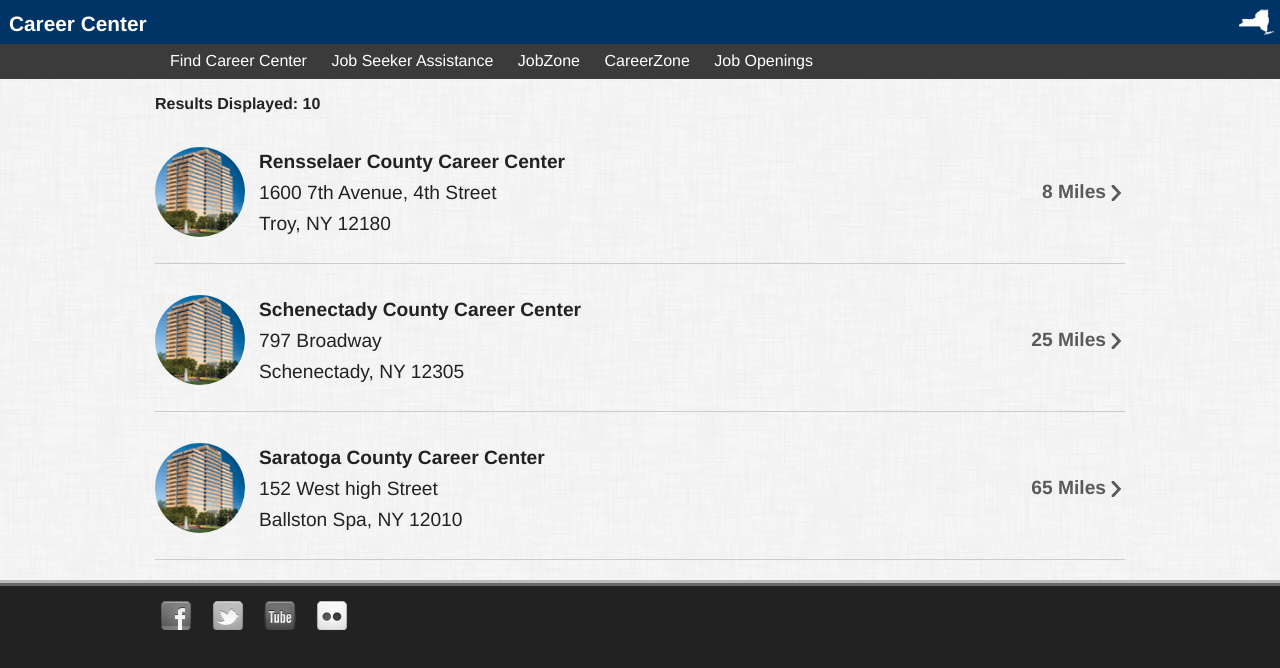
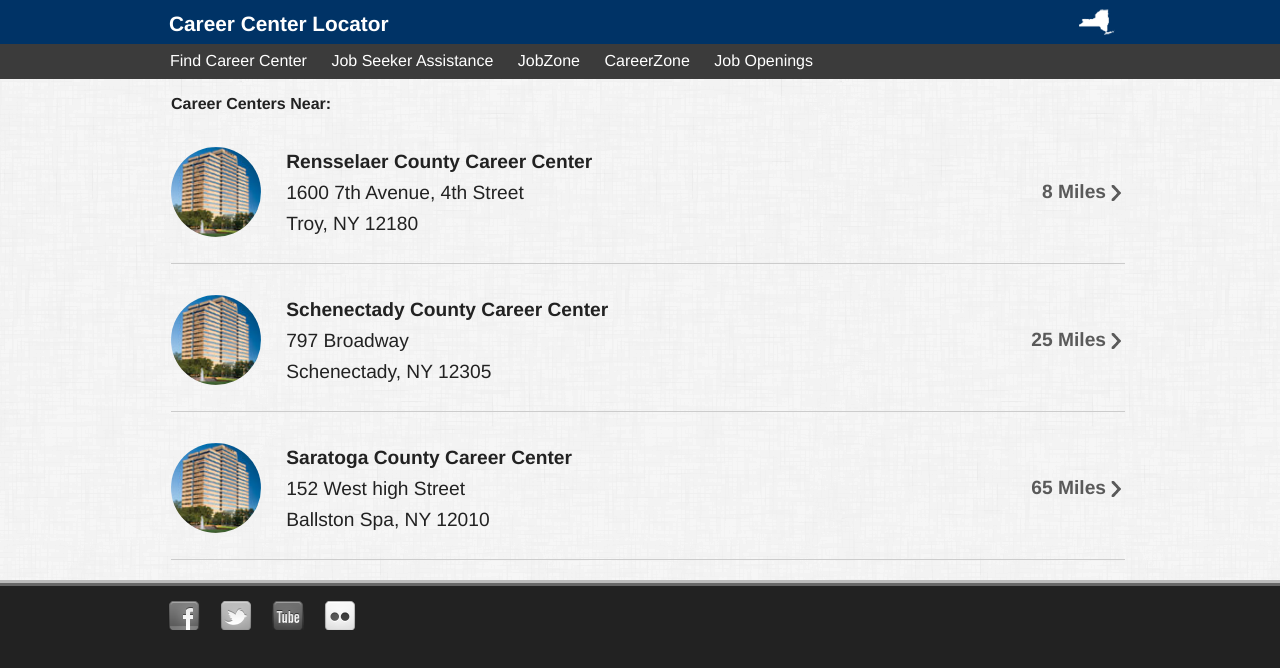
Before and after one commit to CourtneyJordan/Off-Canvas-2, a plain HTML site: page location-list.html in a window 1280 px wide. Drawn offline with Linux system fonts and the light colour scheme.

Commit message:
made changes to location and location-list pages

```diff
--- a/css/app.css
+++ b/css/app.css
@@ -230,7 +230,7 @@ div p span a {
 	background: #CFCFC4;
 	font-weight: bold;
 	line-height: 2.5;
-	font-size: 1.8em;
+	font-size: 1.6em;
 	display: block;
 	border-radius: 8px;
 	margin: 14px;
@@ -262,11 +262,12 @@ div p span a {
 .page .location-list p {
 	color: #222222;
 	font-size: 12px;
+	margin-left: 6em;
 }
 
 .page .location-list .miles {
 	float: right;
-	margin-top: -52px;
+	margin-top: -56px;
 	font-weight: bold;
 	color: #5A5A5A;
 	background: url(../images/right-arrow.png) no-repeat right;
@@ -547,7 +548,7 @@ div p span a {
 	}
 
 	.page .logo-lg {
-		margin: 50px auto;
+		margin: 50px 0 60px;
 		display: block;
 	}
 
@@ -734,7 +735,6 @@ div p span a {
 
 	.page .location-list p {
 		font-size: 1.2em;
-		margin-left: 4em;
 	}
 
 	.page .location-list img {
@@ -747,6 +747,9 @@ div p span a {
 		margin-top: 12px;
 	}
 
+	.page .row .column, .row .columns {
+		padding-left: 1.9375em;
+	}
 }
 
 /* Large Displays: 1280px - 1440px */
--- a/location-list.html
+++ b/location-list.html
@@ -14,17 +14,19 @@
 		<link rel="stylesheet" href="css/app.css">
 
 		<script src="js/custom.modernizr.js"></script>
-		<title>Career Center</title>
+		<title>Career Center Locator</title>
 	</head>
 	<body>
 		<div class="site" id="site">
+			<div class="gov-wrap">
 				<a href="#" class="open-menu menu-icon" id="open-menu" >
 					<img alt="Site Menu" src="images/menu.png" />
 				</a>
-			<h1>Career Center</h1>
+				<h1>Career Center Locator</h1>
 				<a href="http://www.ny.gov/" class="nys-icon">
 					<img alt="" src="images/new-york-state-image.png" />
 				</a>
+			</div>
 		</div>
 		<div class="main-nav">
 			<div class="nav-wrap">
@@ -55,11 +57,12 @@
 			<div class="content">
 				<div class="row">
 					<div class="small-12 large-12 columns centered">
-					<p class="results-displayed">Results Displayed: 10</p>
+					<p class="results-displayed">Career Centers Near:</p>
 						<ul class="location-list">
 							<li>
 								<a href="#">
 									<img src="images/office1.jpg">
+									<div>
 										<p>
 											<strong>Rensselaer County Career Center</strong><br>
 											1600 7th Avenue, 4th Street<br>
@@ -68,11 +71,13 @@
 										<p class="miles">
 											8 Miles
 										</p>
+									</div>
 								</a>
 							</li>
 							<li>
 								<a href="#">
 									<img src="images/office1.jpg">
+									<div>
 										<p>
 											<strong>Schenectady County Career Center</strong><br>
 											797 Broadway<br>
@@ -81,11 +86,13 @@
 										<p class="miles">
 											25 Miles
 										</p>
+									</div>
 								</a>
 							</li>
 							<li style="border-top: none;">
 								<a href="#">
 									<img src="images/office1.jpg">
+									<div>
 										<p>
 											<strong>Saratoga County Career Center</strong><br>
 											152 West high Street<br>
@@ -94,6 +101,7 @@
 										<p style="inline-block" class="miles">
 											65 Miles
 										</p>
+									</div>
 								</a>
 							</li>
 						</ul>
```
Also changed, not shown: location.html (+4 -2 lines). Lines whose indentation alone changed are shown as unchanged.
